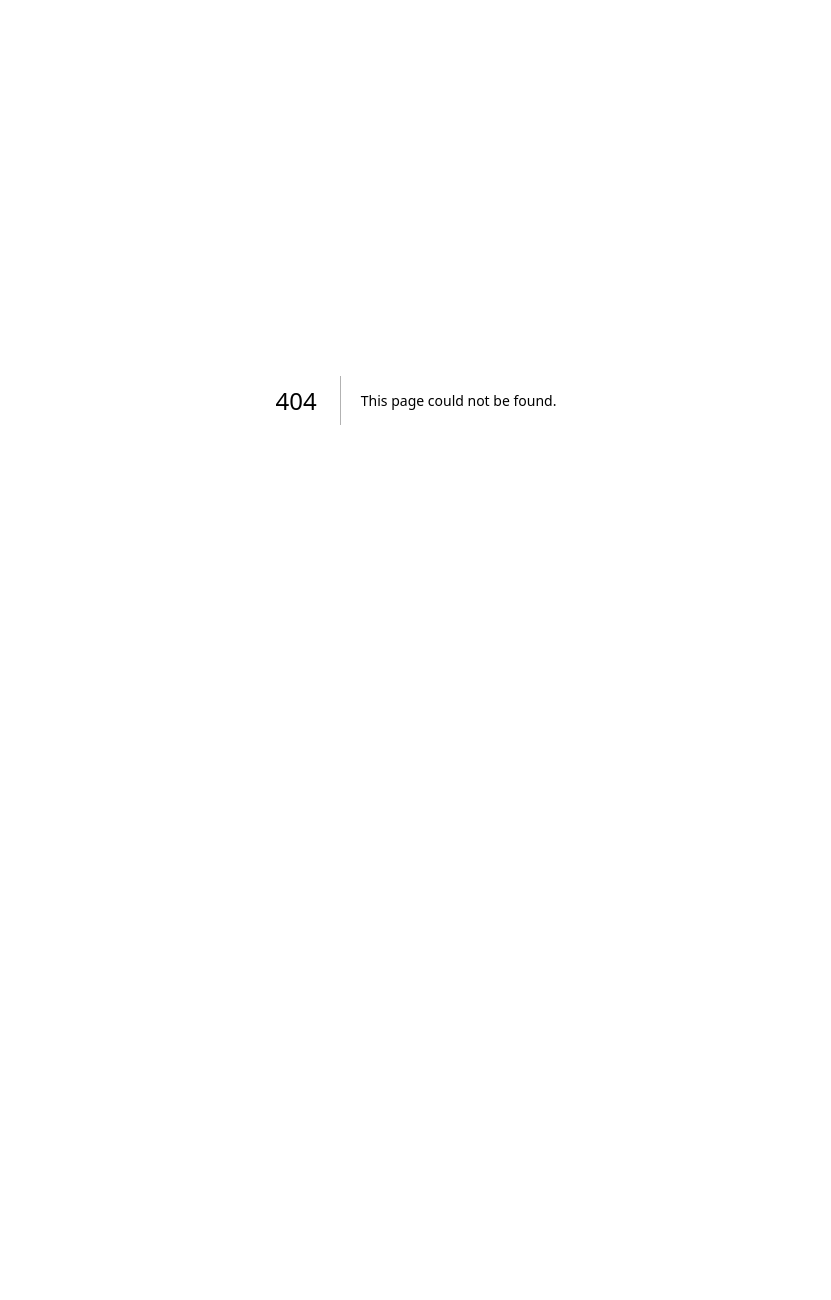
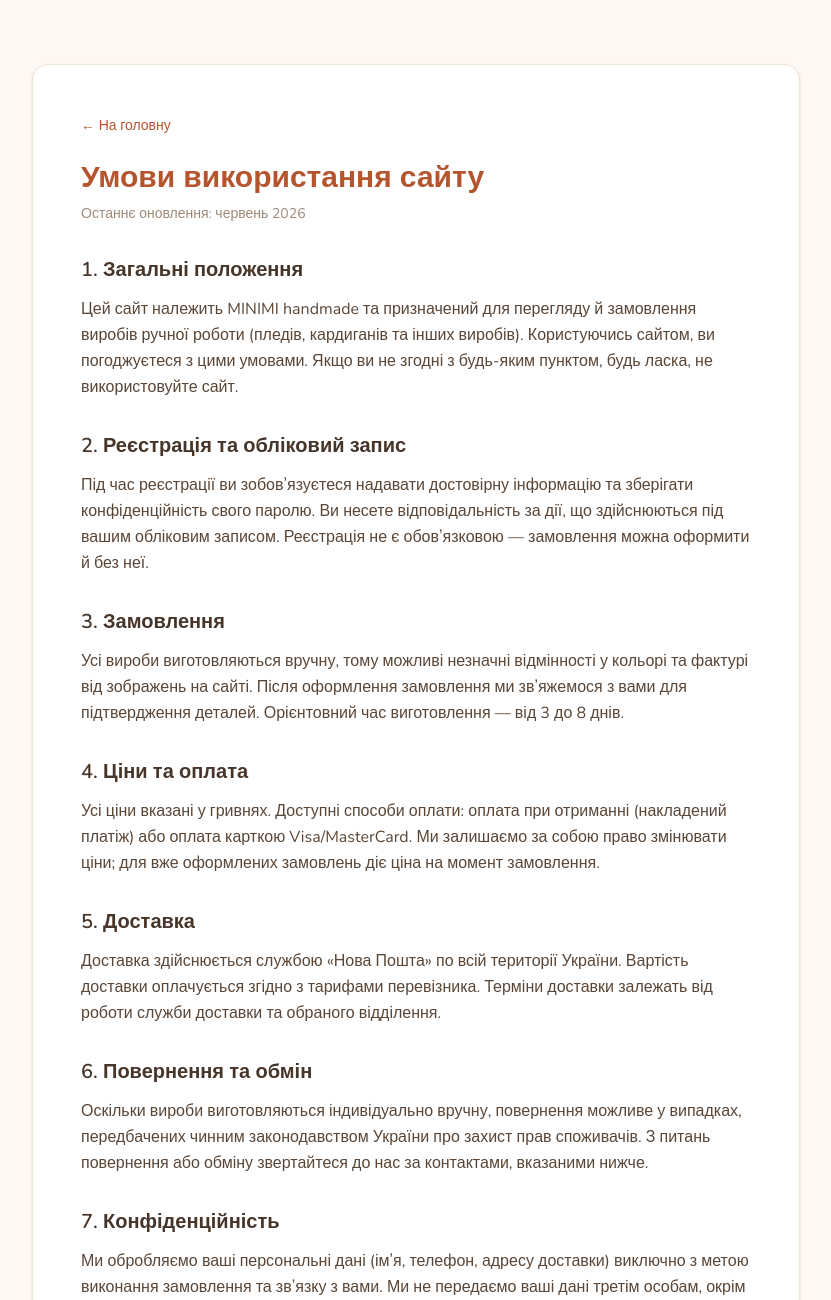
Before and after one commit to aimykola/mini.mihandmade, a Next.js app: page /terms in a window 1280 px wide. Before the commit this address had no page. Shown: the top 1300 px of the page, without its empty margins (224-1055 px from the left). Before the commit the page ends 800 px from the top, so only its background shows below. Built offline with nearby package versions, Linux system fonts and the light colour scheme.

Commit message:
Add terms of use page

```diff
--- /dev/null
+++ b/src/app/terms/page.tsx
@@ -0,0 +1,66 @@
+import Link from 'next/link';
+
+export const metadata = {
+  title: 'Умови використання · MINIMI handmade',
+};
+
+export default function TermsPage() {
+  return (
+    <main className="min-h-screen bg-[#fdf8f3] px-4 py-16">
+      <div className="mx-auto w-full max-w-3xl bg-white rounded-2xl shadow-sm border border-[#f0e6da] p-8 md:p-12">
+        <Link href="/" className="inline-flex items-center gap-1 mb-6 text-sm font-medium text-[#b5552e] hover:underline">← На головну</Link>
+        <h1 className="text-3xl font-bold text-[#b5552e] mb-2">Умови використання сайту</h1>
+        <p className="text-sm text-[#9c8a78] mb-8">Останнє оновлення: червень 2026</p>
+
+        <div className="space-y-8 text-[#5a4636] leading-relaxed">
+          <section>
+            <h2 className="text-xl font-semibold text-[#473529] mb-3">1. Загальні положення</h2>
+            <p>Цей сайт належить MINIMI handmade та призначений для перегляду й замовлення виробів ручної роботи (пледів, кардиганів та інших виробів). Користуючись сайтом, ви погоджуєтеся з цими умовами. Якщо ви не згодні з будь-яким пунктом, будь ласка, не використовуйте сайт.</p>
+          </section>
+
+          <section>
+            <h2 className="text-xl font-semibold text-[#473529] mb-3">2. Реєстрація та обліковий запис</h2>
+            <p>Під час реєстрації ви зобовʼязуєтеся надавати достовірну інформацію та зберігати конфіденційність свого паролю. Ви несете відповідальність за дії, що здійснюються під вашим обліковим записом. Реєстрація не є обовʼязковою — замовлення можна оформити й без неї.</p>
+          </section>
+
+          <section>
+            <h2 className="text-xl font-semibold text-[#473529] mb-3">3. Замовлення</h2>
+            <p>Усі вироби виготовляються вручну, тому можливі незначні відмінності у кольорі та фактурі від зображень на сайті. Після оформлення замовлення ми звʼяжемося з вами для підтвердження деталей. Орієнтовний час виготовлення — від 3 до 8 днів.</p>
+          </section>
+
+          <section>
+            <h2 className="text-xl font-semibold text-[#473529] mb-3">4. Ціни та оплата</h2>
+            <p>Усі ціни вказані у гривнях. Доступні способи оплати: оплата при отриманні (накладений платіж) або оплата карткою Visa/MasterCard. Ми залишаємо за собою право змінювати ціни; для вже оформлених замовлень діє ціна на момент замовлення.</p>
+          </section>
+
+          <section>
+            <h2 className="text-xl font-semibold text-[#473529] mb-3">5. Доставка</h2>
+            <p>Доставка здійснюється службою «Нова Пошта» по всій території України. Вартість доставки оплачується згідно з тарифами перевізника. Терміни доставки залежать від роботи служби доставки та обраного відділення.</p>
+          </section>
+
+          <section>
+            <h2 className="text-xl font-semibold text-[#473529] mb-3">6. Повернення та обмін</h2>
+            <p>Оскільки вироби виготовляються індивідуально вручну, повернення можливе у випадках, передбачених чинним законодавством України про захист прав споживачів. З питань повернення або обміну звертайтеся до нас за контактами, вказаними нижче.</p>
+          </section>
+
+          <section>
+            <h2 className="text-xl font-semibold text-[#473529] mb-3">7. Конфіденційність</h2>
+            <p>Ми обробляємо ваші персональні дані (імʼя, телефон, адресу доставки) виключно з метою виконання замовлення та звʼязку з вами. Ми не передаємо ваші дані третім особам, окрім служби доставки, необхідної для відправлення замовлення.</p>
+          </section>
+
+          <section>
+            <h2 className="text-xl font-semibold text-[#473529] mb-3">8. Інтелектуальна власність</h2>
+            <p>Усі матеріали сайту (зображення, тексти, дизайн виробів) належать MINIMI handmade. Використання матеріалів без письмового дозволу заборонено.</p>
+          </section>
+
+          <section>
+            <h2 className="text-xl font-semibold text-[#473529] mb-3">9. Контакти</h2>
+            <p>З будь-яких питань ви можете звʼязатися з нами в Instagram: <a href="https://instagram.com/mini.mihandmade" target="_blank" rel="noopener noreferrer" className="text-[#b5552e] font-medium hover:underline">@mini.mihandmade</a>.</p>
+          </section>
+
+          <p className="text-sm text-[#9c8a78] pt-4 border-t border-[#f0e6da]">Це базовий шаблон умов використання. Будь ласка, відредагуйте його відповідно до ваших реальних умов роботи та чинного законодавства.</p>
+        </div>
+      </div>
+    </main>
+  );
+}
```
